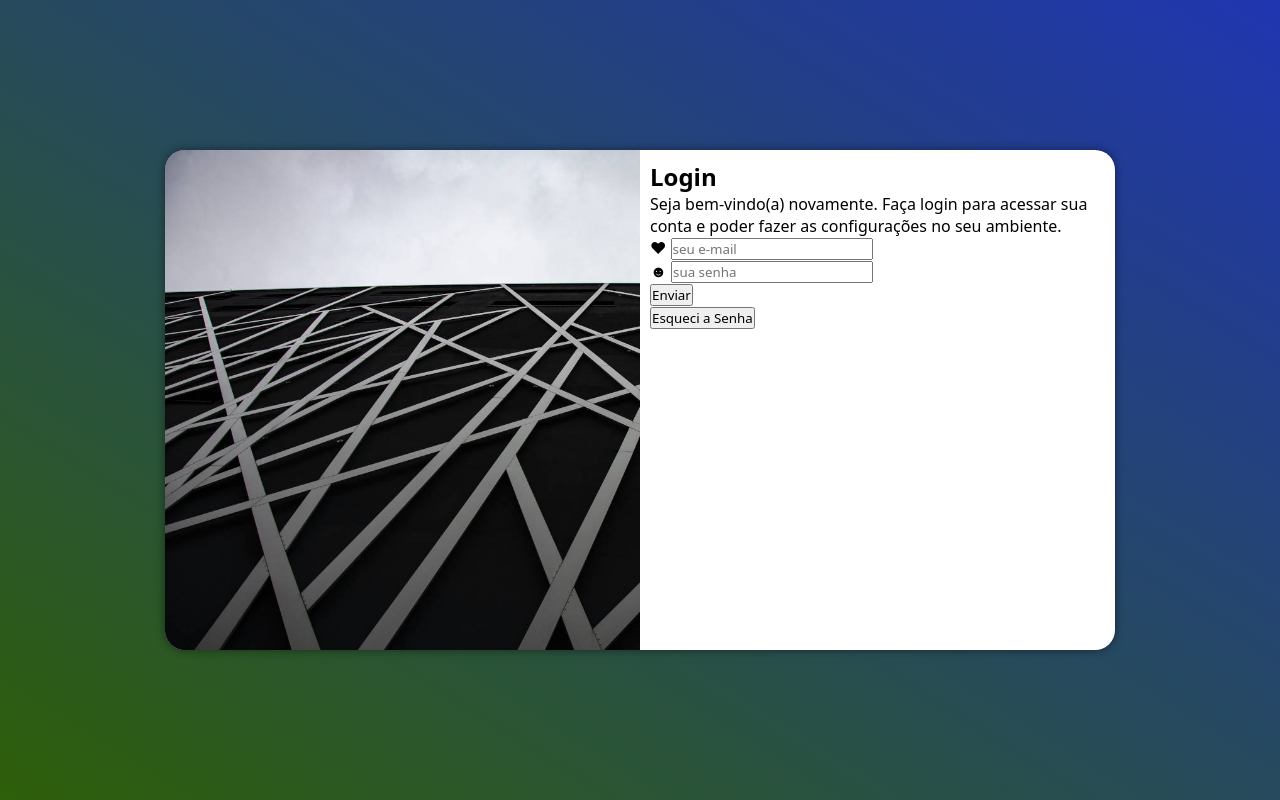
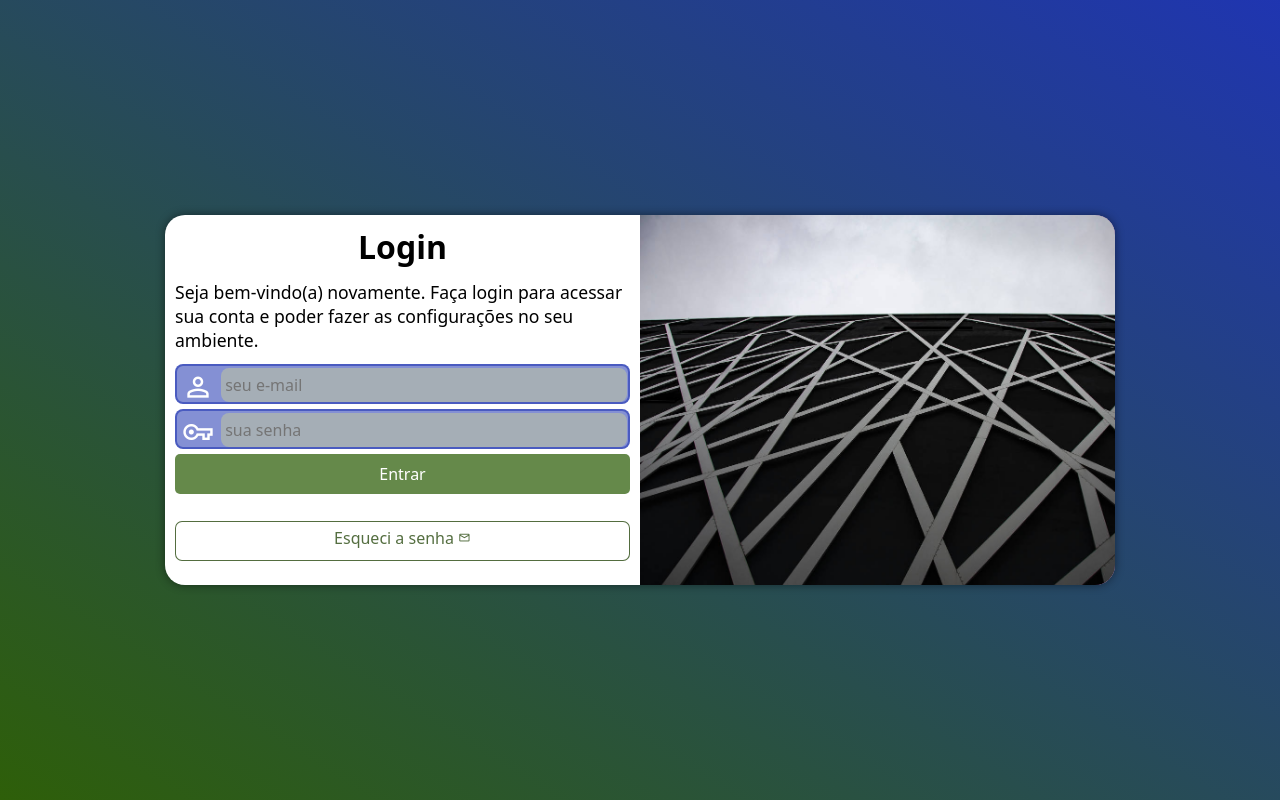
Before and after one commit to gildairmoreira/projeto-login, a plain HTML site: page index.html in a window 1280 px wide. Drawn offline with nearby package versions, Linux system fonts and the light colour scheme.

Commit message:
terminei a tela de login css

```diff
--- a/estilos/media-query.css
+++ b/estilos/media-query.css
@@ -14,6 +14,7 @@ Grande Telas: acima de 1200px
     }
     section#login{
         width: 80vw;
+        height: 310px;
     }
 
     section#login > div#imagem{
@@ -34,14 +35,23 @@ Grande Telas: acima de 1200px
     }
     section#login{
         width: 950px;
+        height: 370px;
     }
     section#login > div#imagem {
-        float: left;
+        float: right;
         width: 50%;
         height: 100%;
     }
     section#login > div#formulario {
-        float: right;
+        float: left;
         width: 50%;
     }
+    div#formulario > h1 {
+        font-size: 2em;
+    }
+    div#formulario > p {
+        font-size: 1.1em;
+        margin: 12px 0px;
+    }
+
 }
--- a/estilos/style.css
+++ b/estilos/style.css
@@ -5,50 +5,141 @@
     lilas #5f2c82
 */
 
-*{
+* {
     margin: 0px;
     padding: 0px;
     font-family: system-ui, -apple-system, BlinkMacSystemFont, 'Segoe UI', Roboto, Oxygen, Ubuntu, Cantarell, 'Open Sans', 'Helvetica Neue', sans-serif;
     box-sizing: border-box;
 }
 
-body,html{
-    background-color: #142bad85 ;
+body,
+html {
+    background-color: #142bad85;
     height: 100vh;
     width: 100vw;
 }
-main{
+
+main {
     position: relative;
     height: 100vh;
     width: 100vw;
 }
-section#login{
-    position: absolute;           /* para centralizar no meio em qualquer tela */
+
+section#login {
+    position: absolute;
+    /* para centralizar no meio em qualquer tela */
     top: 50%;
     left: 50%;
-    transform: translate(-50%, -50%);
-    overflow: hidden;                   /* Para todo conteudo que tiver vazando da section vai esconder */
-
+    overflow: hidden;
+    /* Para todo conteudo que tiver vazando da section vai esconder */
 
     background-color: white;
     border-radius: 20px;
-    width: 250px;                       /* MOBA FIRST */
-    height: 500px;
+    width: 250px;
+    /* MOBA FIRST */
+    height: 515px;
     box-shadow: 0px 0px 10px rgba(0, 0, 0, 0.466);
-
     transition: width .3s, height .3s;
     transition-timing-function: ease;
+    transform: translate(-50%, -50%);
 }
 
-section#login > div#imagem {
+section#login>div#imagem {
     display: block;
     background: #5f2c82 url(../imagens/abstrato.jpg) no-repeat;
     background-position: top top;
     height: 200px;
-    background-size: cover;                 /* IMG COMBRIR TODO O QUADRADO */
+    background-size: cover;
+    /* IMG COMBRIR TODO O QUADRADO */
 }
-section#login > div#formulario{
+
+section#login>div#formulario {
     display: block;
     padding: 10px;
 
 }
+
+div#formulario>h1 {
+    text-align: center;
+    margin-bottom: 10px;
+}
+
+div#formulario>p {
+    font-size: 0.8em;
+}
+
+form>div.campo {
+    background-color: #142bad85;
+    border: 2px solid #142bad85;
+    width: 100%;
+    display: block;
+    height: 40px;
+    border-radius: 8px;
+    margin: 5px 0px;
+}
+
+div.campo>label {
+    display: none;
+}
+
+div.campo>span {
+    color: white;
+    font-size: 2em;
+    width: 40px;
+    padding: 5px;
+}
+
+div.campo>input {
+    background-color: #b2bbabb6;
+    font-size: 1em;
+    width: calc(100% - 45px);
+    height: 97%;
+    border: 0px;
+    padding: 4px;
+    border-radius: 8px;
+    transform: translateY(-12px);
+}
+
+div.campo>input:focus-within {
+    background-color: white;
+}
+
+form>input[type=submit] {
+    display: block;
+    font-size: 1em;
+    width: 100%;
+    height: 40px;
+    background-color: #2e5f09bb;
+    color: white;
+    border: none;
+    border-radius: 5px;
+    cursor: pointer;
+}
+
+form>input[type=submit]:hover {
+    background-color: #204206c4;
+    color: white;
+}
+
+form>a.botao {
+    display: block;
+    text-align: center;
+    font-size: 1em;
+    width: 100%;
+    height: 40px;
+    background-color: white;
+    border: 1px solid #204206c4;
+    border-radius: 7px;
+    text-decoration: none;
+    color: #204206c4;
+    padding-top: 5px;
+    margin-top: 5px;
+}
+
+form>a.botao:hover {
+    background-color: #41860c94;
+}
+
+form>a.botao>span {
+    font-size: 0.8em;
+}
--- a/index.html
+++ b/index.html
@@ -8,6 +8,7 @@
     <title>Tela de Login</title>
     <link rel="stylesheet" href="estilos/style.css">
     <link rel="stylesheet" href="estilos/media-query.css">
+    <link href="https://fonts.googleapis.com/css2?family=Material+Symbols+Outlined:wght@100" rel="stylesheet" />
 </head>
 
 <body>
@@ -21,20 +22,21 @@
                 <p>Seja bem-vindo(a) novamente. Faça login para acessar sua conta e poder fazer as configurações no seu
                     ambiente.</p>
                 <form action="login.php" method="post" autocomplete="on">
-                        <div id="cemail">
-                            <label for="iemail">♥</label>
-                            <input type="email" name="email" id="iemail" placeholder="seu e-mail" autocomplete="email"
-                                required>
-                        </div>
-                        <div id="csenha">
-                            <label for="isenha">☻</label>
-                            <input type="password" name="senha" id="isenha" placeholder="sua senha"
-                                autocomplete="current-password" required>
-                        </div>
-                    <p>
-                        <input type="submit" value="Enviar"><br>
-                        <input type="reset" value="Esqueci a Senha">
-                    </p>
+                    <div class="campo">
+                        <span class="material-symbols-outlined">person</span>
+                        <input type="email" name="email" id="iemail" placeholder="seu e-mail" autocomplete="email"
+                        required maxlength="30">
+                        <label for="iemail">Login</label>
+                    </div>
+                    <div class="campo">
+                        <span class="material-symbols-outlined">vpn_key</span>
+                        <input type="password" name="senha" id="isenha" placeholder="sua senha"autocomplete="current-password" required minlength="8" maxlength="20">
+                        <label for="isenha">Senha</label>
+                    </div>
+                        <input type="submit" value="Entrar"><br>
+                        <a href="esqueci.html" class="botao">
+                            Esqueci a senha <span class="material-symbols-outlined">mail</span>
+                        </a>
                 </form>
             </div>
         </section>
```
